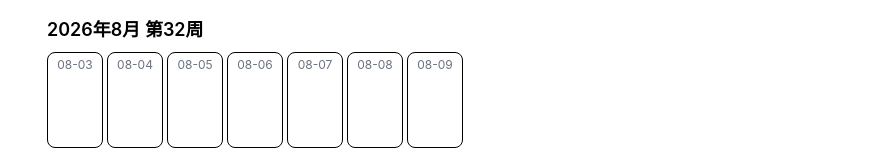
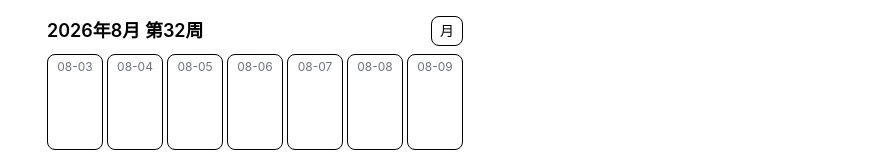
Before and after one commit to Justin-Ju-0413/rigui, a React (Vite) app: page /week in a window 1280 px wide. Shown: the top 160 px of the page, without its empty margins (385-1280 px from the left). Built offline with nearby package versions, Linux system fonts and the light colour scheme.

Commit message:
fix(views): 周视图入口与月视图返回按钮

```diff
--- a/src/pages/DayView.tsx
+++ b/src/pages/DayView.tsx
@@ -1,6 +1,6 @@
 import { useState } from 'react'
 import dayjs from 'dayjs'
-import { useSearchParams } from 'react-router-dom'
+import { useNavigate, useSearchParams } from 'react-router-dom'
 import { startOfDay, endOfDay } from '../utils/date'
 import { useEvents } from '../hooks/useEvents'
 import EventForm from '../components/EventForm'
@@ -10,6 +10,7 @@ const HOURS = Array.from({ length: 24 }, (_, h) => h)
 
 export default function DayView() {
   const [params] = useSearchParams()
+  const navigate = useNavigate()
   const date = params.get('date') ?? dayjs().format('YYYY-MM-DD')
   const dayStart = startOfDay(date)
   const dayEnd = endOfDay(date)
@@ -21,7 +22,10 @@ export default function DayView() {
     <div className="p-4" data-testid="day-view">
       <header className="mb-2 flex items-center justify-between">
         <h1 className="text-lg font-semibold">{dayjs(date).format('YYYY年M月D日')}</h1>
-        <button aria-label="新建" onClick={() => setCreating(true)} className="rounded-lg bg-indigo-600 px-3 py-1 text-white">+</button>
+        <div className="flex gap-2">
+          <button aria-label="周视图" onClick={() => navigate(`/week?date=${date}`)} className="rounded-lg border px-2 py-1 text-sm">周</button>
+          <button aria-label="新建" onClick={() => setCreating(true)} className="rounded-lg bg-indigo-600 px-3 py-1 text-white">+</button>
+        </div>
       </header>
       {creating && (
         <EventForm defaultStart={dayjs(`${date}T09:00:00`).format('YYYY-MM-DDTHH:mm')}
--- a/src/pages/WeekView.tsx
+++ b/src/pages/WeekView.tsx
@@ -1,12 +1,13 @@
 import dayjs from 'dayjs'
 import weekOfYear from 'dayjs/plugin/weekOfYear'
-import { useSearchParams } from 'react-router-dom'
+import { useNavigate, useSearchParams } from 'react-router-dom'
 import { useEvents } from '../hooks/useEvents'
 
 dayjs.extend(weekOfYear)
 
 export default function WeekView() {
   const [params] = useSearchParams()
+  const navigate = useNavigate()
   const anchor = params.get('date') ?? dayjs().format('YYYY-MM-DD')
   const monday = dayjs(anchor).startOf('week').add(1, 'day')
   const days = Array.from({ length: 7 }, (_, i) => monday.add(i, 'day'))
@@ -16,7 +17,10 @@ export default function WeekView() {
 
   return (
     <div className="p-4" data-testid="week-view">
-      <h1 className="mb-2 text-lg font-semibold">{dayjs(anchor).format('YYYY年M月')} 第{dayjs(anchor).week()}周</h1>
+      <header className="mb-2 flex items-center justify-between">
+        <h1 className="text-lg font-semibold">{dayjs(anchor).format('YYYY年M月')} 第{dayjs(anchor).week()}周</h1>
+        <button aria-label="月视图" onClick={() => navigate('/')} className="rounded-lg border px-2 py-1 text-sm">月</button>
+      </header>
       <div data-testid="week-grid" className="grid grid-cols-7 gap-1">
         {days.map(day => {
           const key = day.format('YYYY-MM-DD')
```
Also changed, not shown: 2 other files (tests, documents, lock files or other folders).
